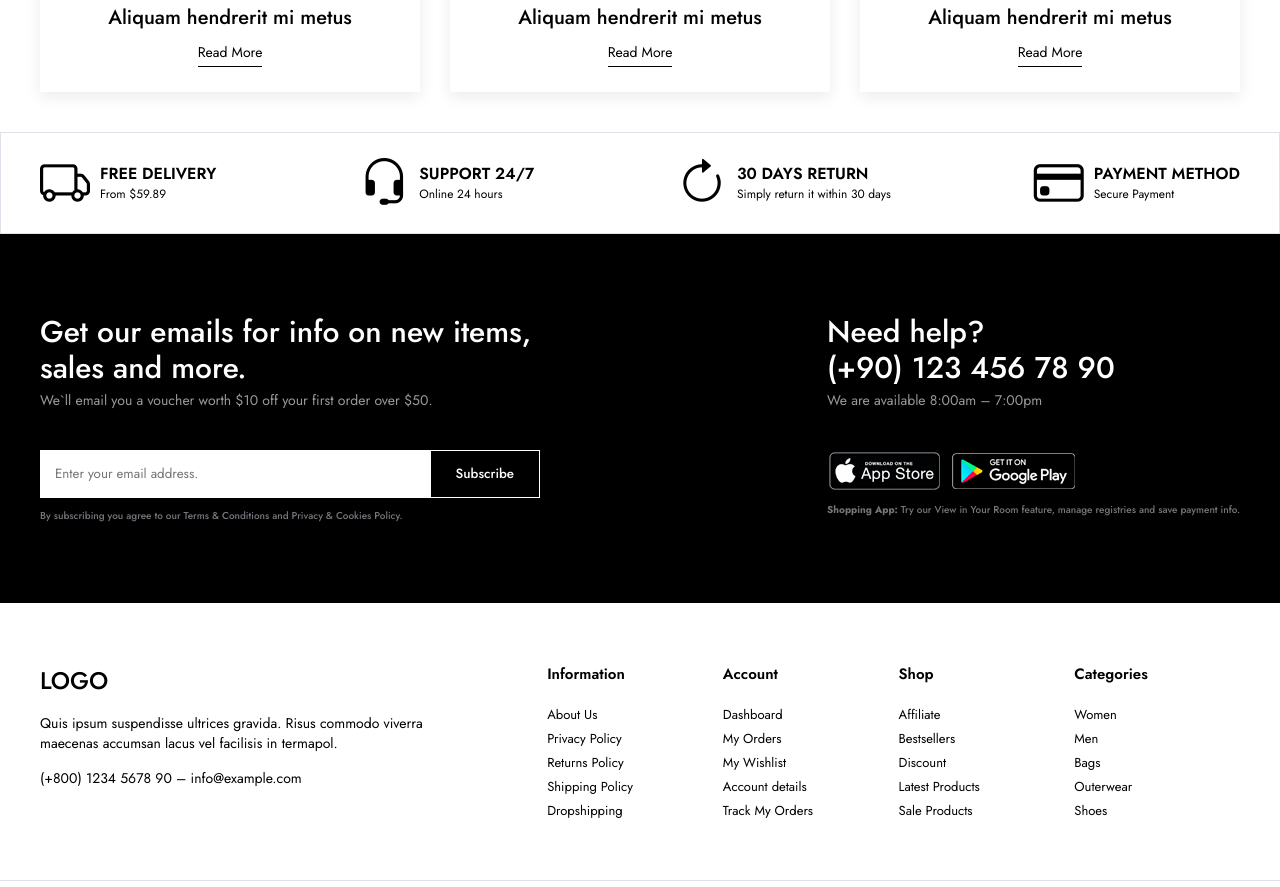
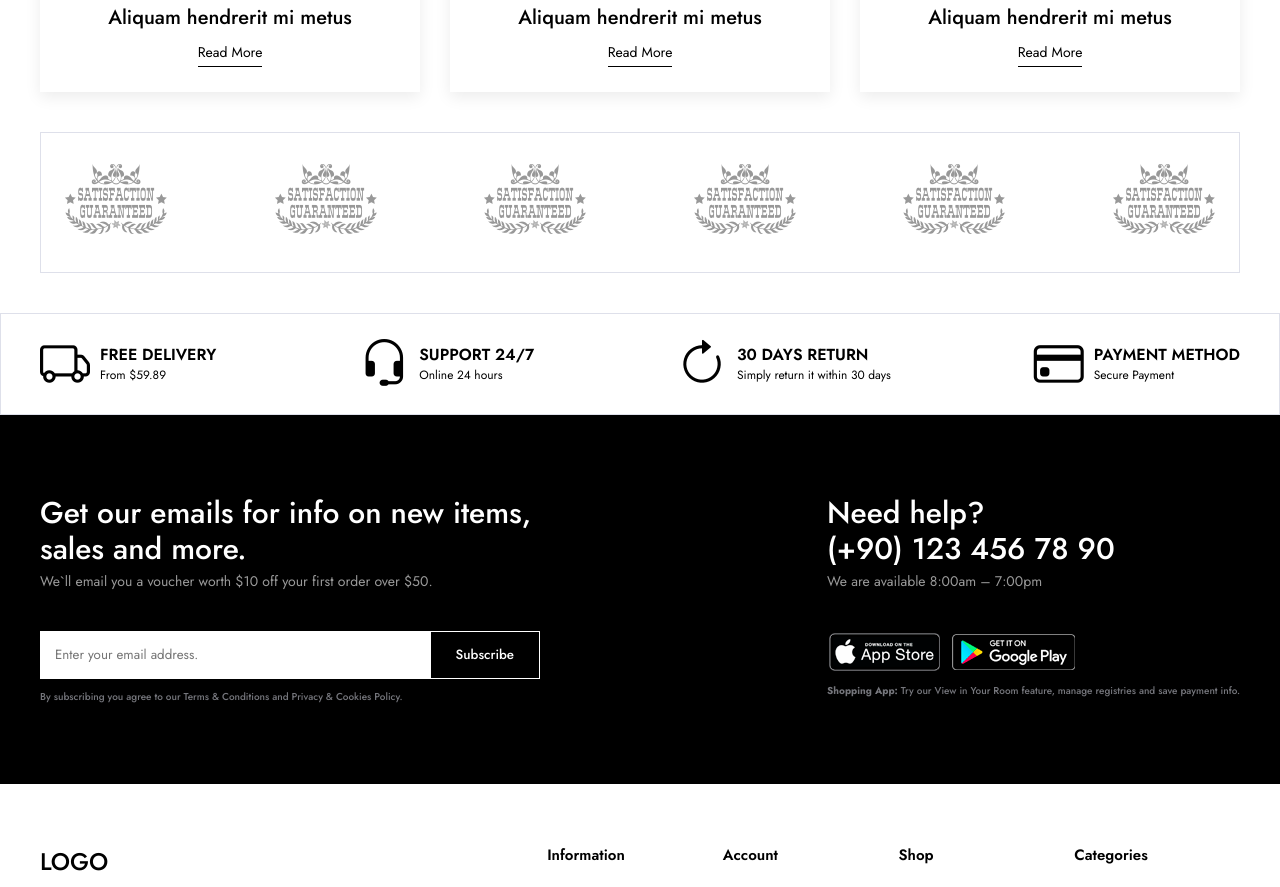
Before and after one commit to ecanivrl/Fullstack-React-Ecommerce, a React (Vite) app in the folder frontend/: page / in a window 1280 px wide. Shown: the part 2960-3847 px from the top of the page. Built offline with nearby package versions, Linux system fonts and the light colour scheme.

Commit message:
feat: added Brands and BrandItem component

```diff
--- a/frontend/src/App.jsx
+++ b/frontend/src/App.jsx
@@ -1,5 +1,6 @@
 import './App.css';
 import Blogs from './components/Blogs/Blogs';
+import Brands from './components/Brands/Brands';
 import Campaigns from './components/Campaigns/Campaigns';
 import Categories from './components/Categories/Categories';
 import Products from './components/Products/Products';
@@ -13,6 +14,7 @@
     <Products/>
     <Campaigns/>
     <Blogs/>
+    <Brands/>
     </>
   );
 }
--- /dev/null
+++ b/frontend/src/components/Brands/BrandItem.jsx
@@ -0,0 +1,11 @@
+const BrandItem = () => {
+  return (
+    <li className="brand-item">
+      <a href="#">
+        <img src="img/brands/brand1.png" alt="" />
+      </a>
+    </li>
+  );
+};
+
+export default BrandItem;
--- /dev/null
+++ b/frontend/src/components/Brands/Brands.css
@@ -0,0 +1,22 @@
+/*! brands start  */
+.brands {
+  margin: 40px 0;
+}
+
+.brand-list {
+  display: flex;
+  justify-content: space-between;
+  flex-wrap: wrap;
+  border: 1px solid #dee0ea;
+  padding: 30px 5px;
+}
+
+.brand-list .brand-item {
+  opacity: 0.4;
+  transition: 0.2s ease opacity;
+}
+
+.brand-list .brand-item:hover {
+  opacity: 1;
+}
+/*! brands end  */
--- /dev/null
+++ b/frontend/src/components/Brands/Brands.jsx
@@ -0,0 +1,21 @@
+import BrandItem from './BrandItem';
+import './Brands.css';
+
+const Brands = () => {
+  return (
+    <section className="brands">
+      <div className="container">
+        <ul className="brand-list">
+          <BrandItem />
+          <BrandItem />
+          <BrandItem />
+          <BrandItem />
+          <BrandItem />
+          <BrandItem />
+        </ul>
+      </div>
+    </section>
+  );
+};
+
+export default Brands;
```
